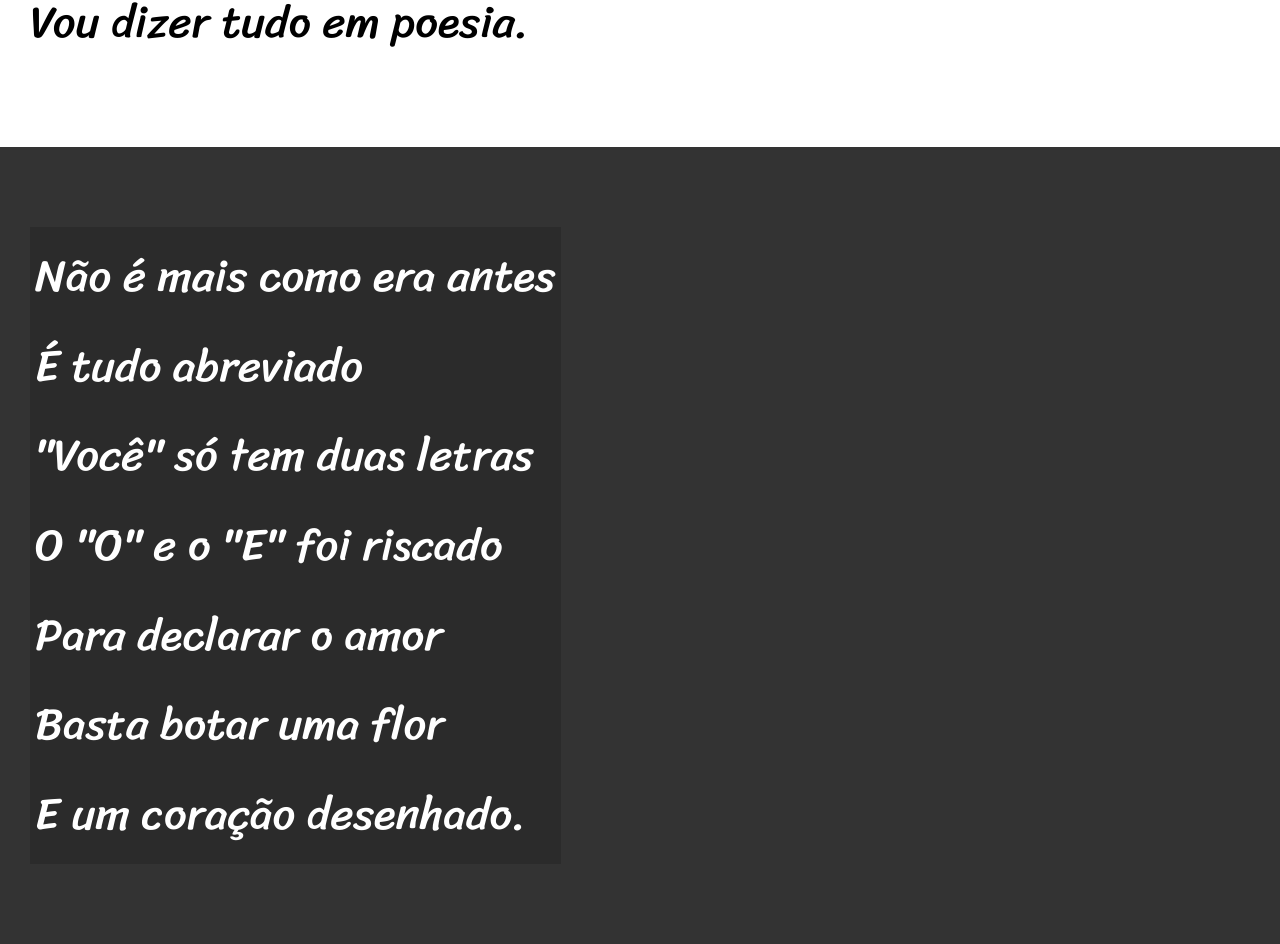
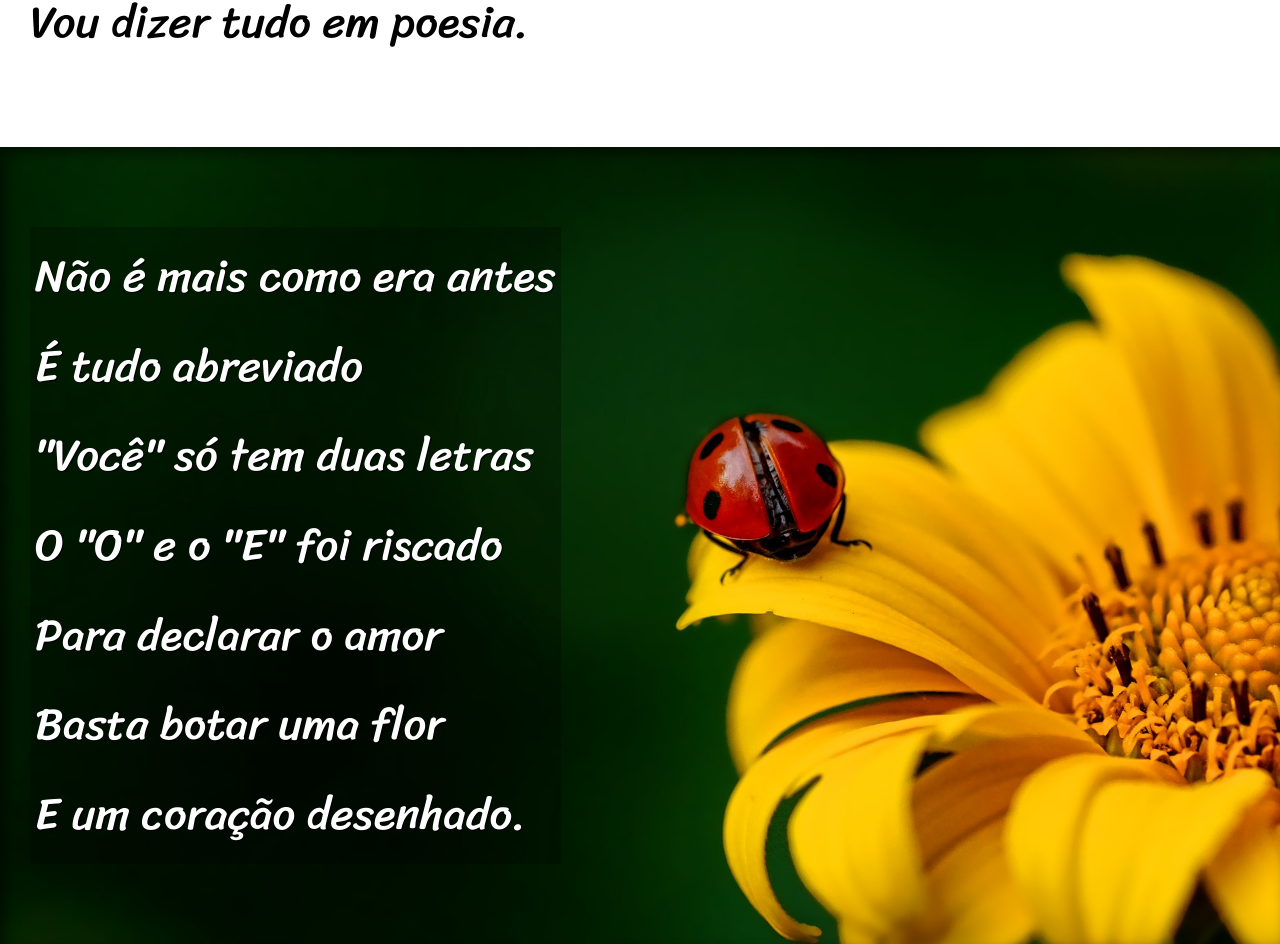
Before and after one commit to Laviniamontenegro/html-css, a plain HTML site: page exercícios/d012/index.html in a window 1280 px wide. Shown: the part 872-1816 px from the top of the page. Drawn offline with Linux system fonts and the light colour scheme.

Commit message:
atualizado o d12

```diff
--- a/exercícios/d012/estilo/style.css
+++ b/exercícios/d012/estilo/style.css
@@ -58,6 +58,10 @@ section {
     font-size: 3.5vw;
 }
 
+select > p {
+    padding-bottom: 2em;
+}
+
 section.normal {
     background-color: white;
     color: black;
@@ -66,12 +70,25 @@ section.normal {
 section.imagem {
     background-color: rgb(51, 51, 51);
     color: white;
+    box-shadow: inset 6px 6px 13px rgba(0, 0, 0, 0.514);
+    background-size: cover;
+    background-attachment: fixed;
 }
 
 section.imagem > p {
     display: inline-block;
     padding: 5px;
-    background-color: rgba(0, 0, 0, 0.164);
+    background-color: rgba(0, 0, 0, 0.26);
+    text-shadow: 1px 1px 0px black;
+}
+
+section#img01 {
+    background-image: url('../imagens/background001.jpg');
+    background-position: right center;
+}
+
+section#img02 {
+    background-image: url('../imagens/background002.jpg');
 }
 
 footer {
--- a/exercícios/d012/index.html
+++ b/exercícios/d012/index.html
@@ -26,7 +26,7 @@
         </p>
     </section>
 
-    <section class="imagem">
+    <section class="imagem" id="img01">
         <p>
             Não é mais como era antes <br>
             É tudo abreviado <br>
@@ -60,7 +60,7 @@
         </p>
     </section>
 
-    <section class="imagem">
+    <section class="imagem" id="img02">
         <p>
             Tenho saudade das cartas <br>
             Escritas com a própria mão <br>
```
